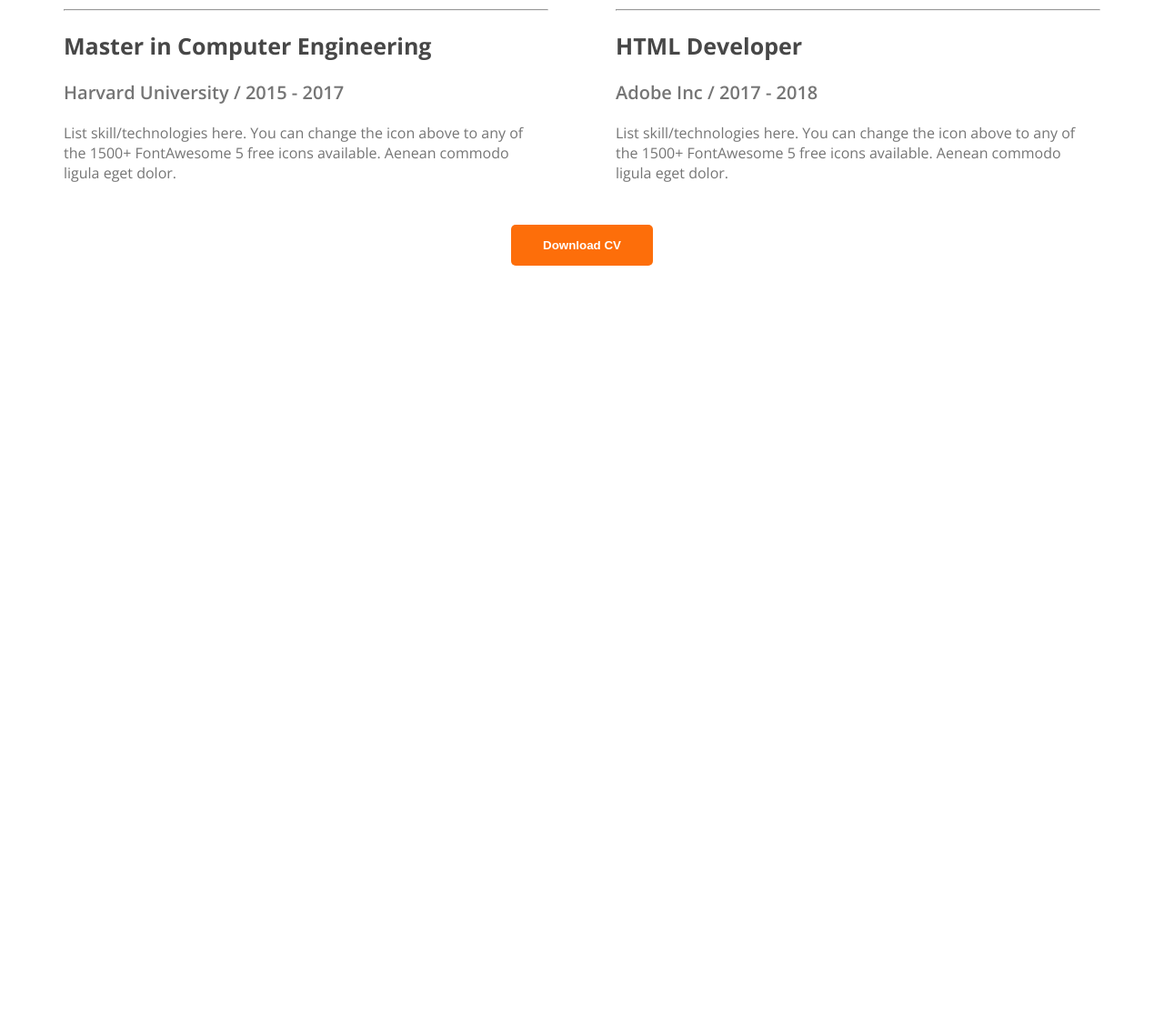
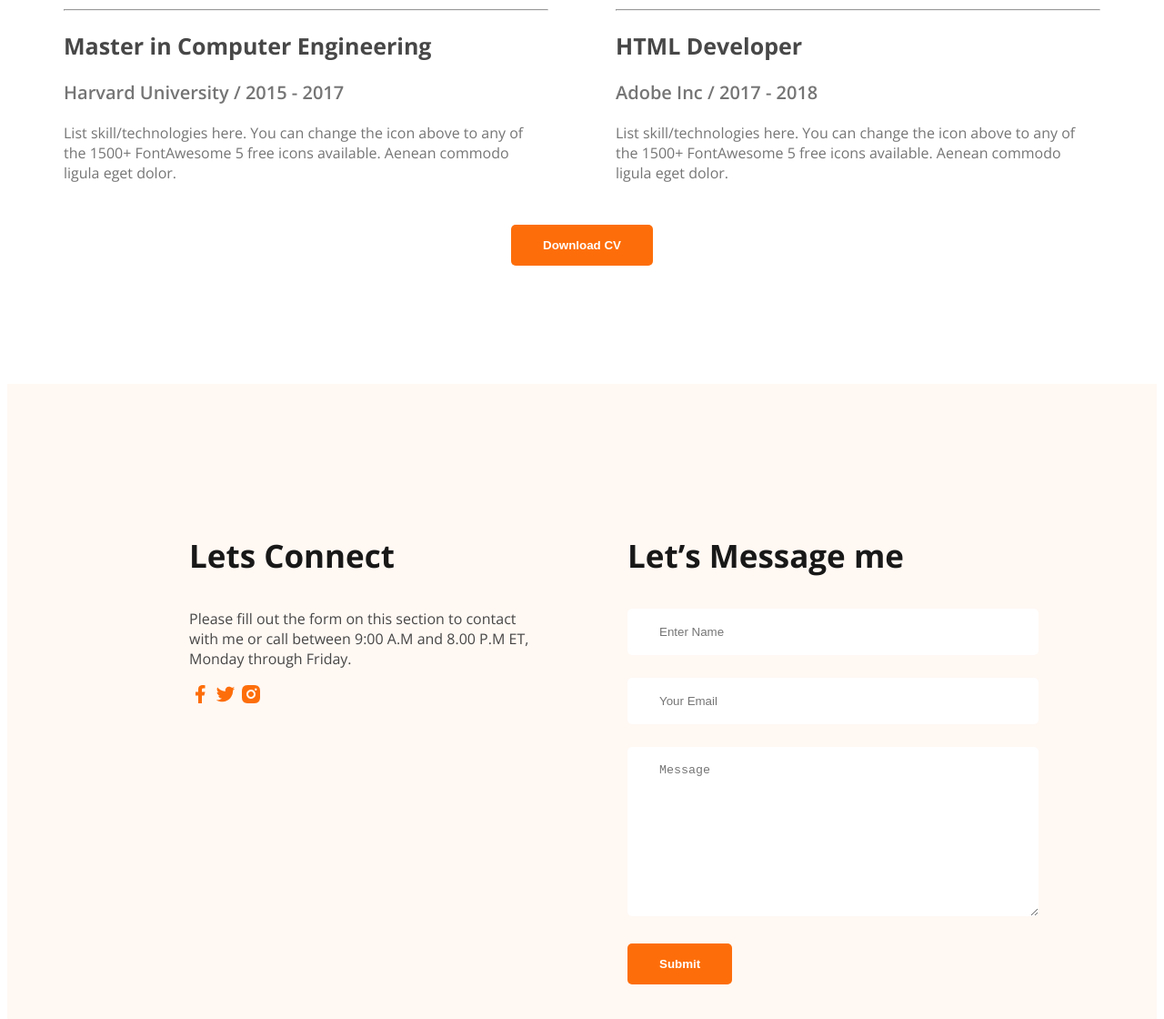
Before and after one commit to kawser2917/protfolio_practice, a plain HTML site: page index.html in a window 1280 px wide. Shown: the part 2926-4046 px from the top of the page at 91% size. Before the commit the page ends 3226 px from the top, so only its background shows below. Drawn offline with nearby package versions, Linux system fonts and the light colour scheme.

Commit message:
footer section added

```diff
--- a/index.html
+++ b/index.html
@@ -145,7 +145,26 @@
         </section>
     </main>
     <footer>
-
+        <div class="footer-column">
+             <h3 class="footer-title">Lets Connect</h3>
+             <p class="footer-description">
+                Please fill out the form on this section to contact with me or call between 9:00 A.M and 8.00 P.M ET, Monday through Friday.
+             </p>
+             <div class="social-icons">
+                <a href=""><img src="images/icons/facebook.png" alt=""></a>
+                <a href=""><img src="images/icons/twitter.png" alt=""></a>
+                <a href=""><img src="images/icons/insta.png" alt=""></a>
+             </div>
+        </div>
+        <div class="footer-column">
+            <h3 class="footer-title">Let’s Message me</h3>
+            <form action="">
+                <input type="text" placeholder="Enter Name"><br>
+                <input type="email" name="" id="" placeholder="Your Email"><br>
+                <textarea placeholder="Message" id="" cols="30" rows="10"></textarea> <br>
+                <button class="btn-primary">Submit</button>
+            </form>
+        </div>
     </footer>
 </body>
 </html>
--- a/style/style.css
+++ b/style/style.css
@@ -195,7 +195,47 @@ main section {
     font-size: 16px;
     font-weight: 400;
 }
-.download-cv{
+
+.resume-conteiner hr {
+    margin-top: 30px;
+}
+
+.download-cv {
     text-align: center;
     margin-top: 30px;
 }
+
+/* Footer section style */
+footer {
+    margin-top: 130px;
+    background-color: #FFF8F3;
+    ;
+    display: flex;
+    gap: 100px;
+    padding: 130px 200px;
+}
+
+.footer-column {
+    width: 50%;
+}
+
+.footer-title {
+    color: #181818;
+    font-size: 35px;
+    font-weight: 700;
+}
+
+.footer-description {
+    color: #474747;
+    font-size: 16px;
+    font-weight: 400;
+
+}
+.footer-column form input,textarea{
+   margin-bottom: 25px;
+   padding: 18px 35px;
+   color: #757575;
+   border-radius: 5px;
+   border: 0;
+   width: 100%;
+}
```
